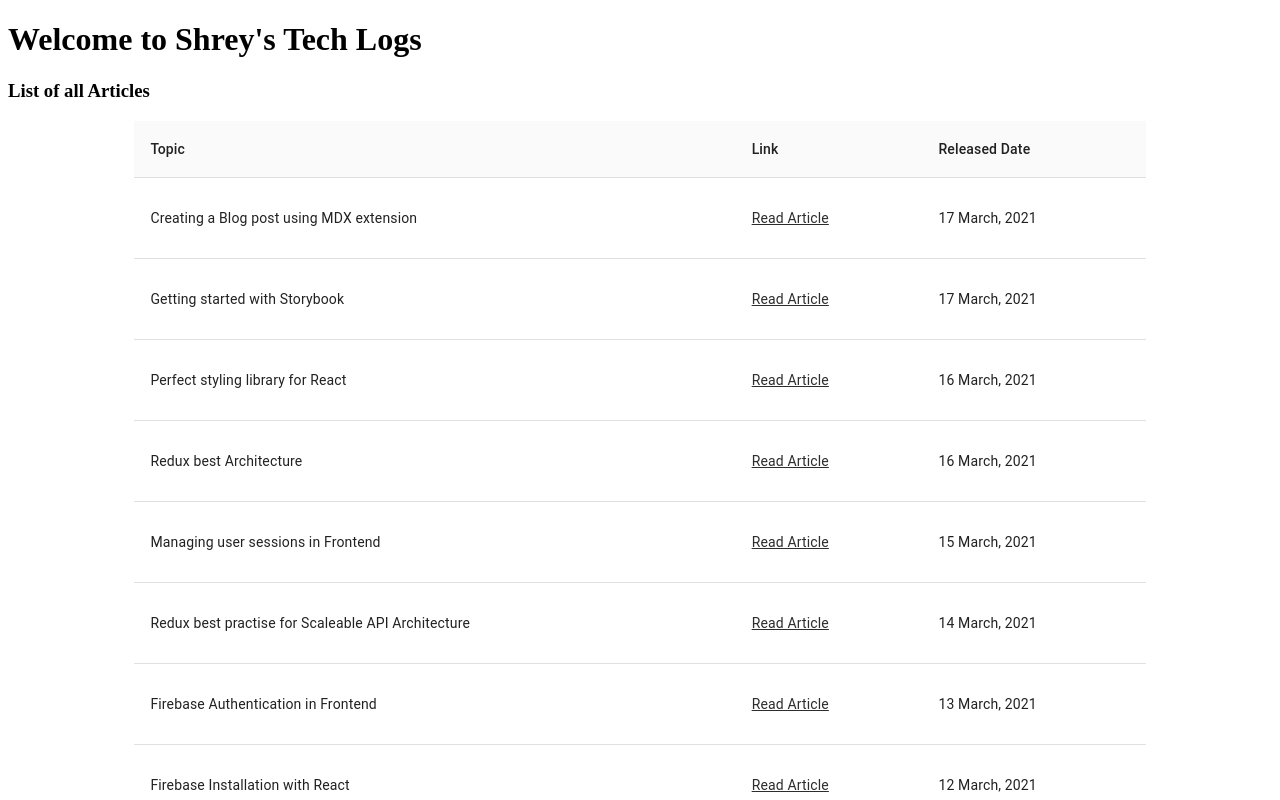
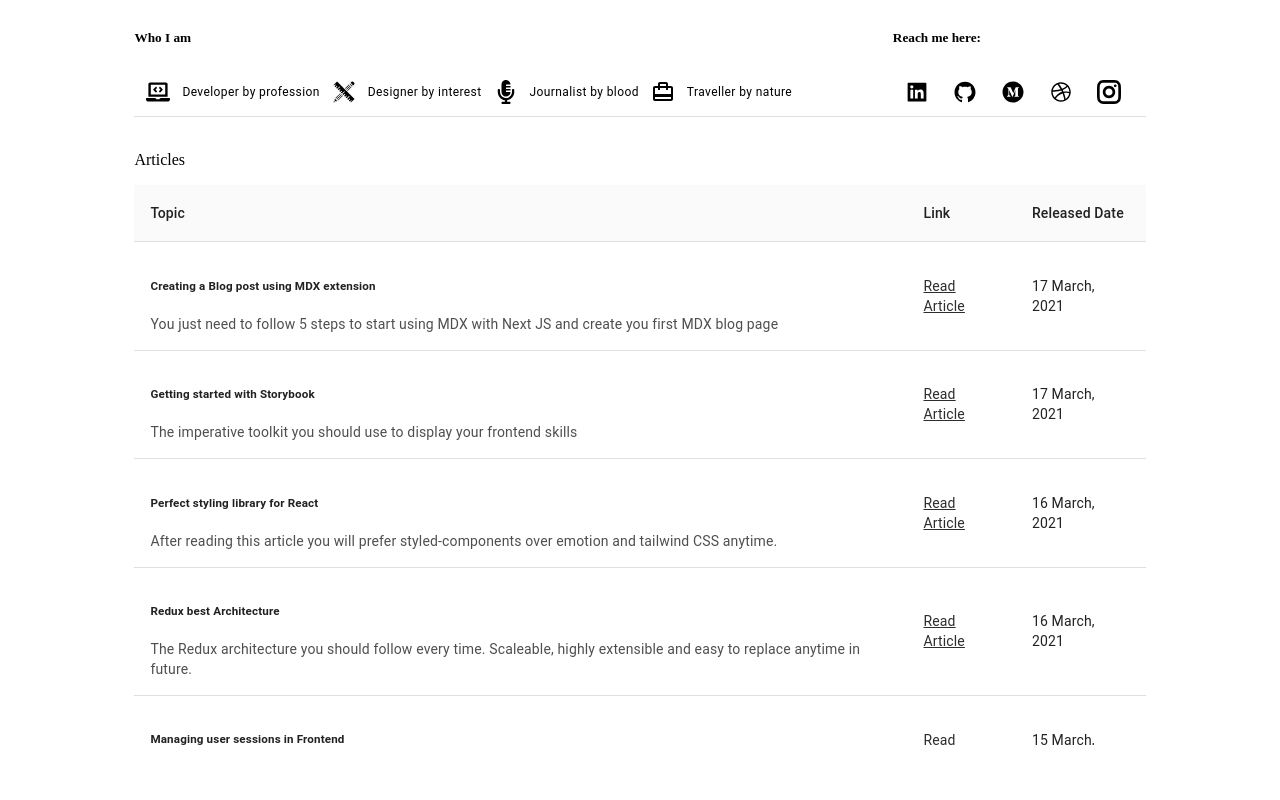
Before and after one commit to shreyvijayvargiya/iHateReadingLogs, a Next.js app: page / in a window 1280 px wide. Shown: the top 800 px of the page. Built offline with nearby package versions, Linux system fonts and the light colour scheme.

Commit message:
completed

```diff
--- a/Components/data.js
+++ b/Components/data.js
@@ -3,60 +3,70 @@ export const articlesData = [
         id: 1,
         topic: 'Building Solid Next JS Architecture',
         date: '11 March, 2021',
+        description: 'Building solid Next JS architecture for react applications.',
         mediumLink: 'https://medium.com/nerd-for-tech/building-solid-next-js-architecture-a8c6702dc67d?source=your_stories_page-------------------------------------'
     },
     {
         id: 2,
         topic: 'Perfect UI library with React',
         date: '12 March, 2021',
+        description: 'Let’s discuss perfect UI library with react i.e. Material UI library and its installation with Next JS.',
         mediumLink: 'https://medium.com/nerd-for-tech/perfect-ui-library-with-react-813f41704584?source=your_stories_page-------------------------------------'
     },
     {
         id: 3,
         topic: 'Firebase Installation with React',
         date: '12 March, 2021',
+        description:'We will install the firebase to react.',
         mediumLink: 'https://medium.com/nerd-for-tech/firebase-installation-with-react-35c9a2434d6f?source=your_stories_page-------------------------------------'
     },
     {
         id: 4,
         topic: 'Firebase Authentication in Frontend',
         date: '13 March, 2021',
+        description: 'Adding firebase authentication using email and google mail.',
         mediumLink: 'https://medium.com/nerd-for-tech/firebase-authentication-in-less-than-5-minutes-dce8ad5b8459?source=your_stories_page-------------------------------------'
     },
     {
         id: 5,
         topic: 'Redux best practise for Scaleable API Architecture',
         date: '14 March, 2021',
+        description: 'Stop fetching data inside of Redux actions',
         mediumLink: 'https://javascript.plainenglish.io/best-scalable-api-architecture-in-frontend-dc6bdd13bbaf?source=your_stories_page-------------------------------------'
     },
     {
         id: 6,
         topic: 'Managing user sessions in Frontend',
         date: '15 March, 2021',
+        description: 'Avoid storing authentication tokens in Redux or LocalStorage, use Cookies instead.',
         mediumLink: 'https://javascript.plainenglish.io/the-easiest-way-to-manage-token-and-created-protected-pages-in-frontend-c60db33f1921?source=your_stories_page-------------------------------------'
     },
     {
         id: 7,
         topic: 'Redux best Architecture ',
         date: '16 March, 2021',
+        description: 'The Redux architecture you should follow every time. Scaleable, highly extensible and easy to replace anytime in future.',
         mediumLink: 'https://medium.com/nerd-for-tech/best-redux-architecture-explained-in-5-minutes-9b993f0169c0?source=your_stories_page-------------------------------------'
     },
     {
         id: 8,
         topic: 'Perfect styling library for React',
         date: '16 March, 2021',
+        description: 'After reading this article you will prefer styled-components over emotion and tailwind CSS anytime.',
         mediumLink: 'https://medium.com/nerd-for-tech/perfect-styling-library-for-react-933c533bd1f4?source=your_stories_page-------------------------------------'
     },
     {
         id: 9,
         topic: 'Getting started with Storybook',
         date: '17 March, 2021',
+        description: 'The imperative toolkit you should use to display your frontend skills',
         mediumLink: 'https://javascript.plainenglish.io/storybook-part-1-an-impressive-kit-you-need-to-showcase-your-frontend-skills-8aa1b04b53b6?source=your_stories_page-------------------------------------'
     },
     {
         id: 10,
         topic: 'Creating a Blog post using MDX extension',
         date: '17 March, 2021',
+        description: 'You just need to follow 5 steps to start using MDX with Next JS and create you first MDX blog page',
         mediumLink: 'https://shreyvijayvargiya26.medium.com/creating-your-blog-with-mdx-in-next-js-691a9368569b?source=your_stories_page-------------------------------------'
     },
 
--- a/Components/index.jsx
+++ b/Components/index.jsx
@@ -1,21 +1,138 @@
 import React from 'react';
-import { TableBody, TableCell, TableContainer, TableHead, TableRow, Table } from '@material-ui/core';
+import { TableBody, TableCell, TableContainer, TableHead, TableRow, Table, IconButton, Grid, Typography, Divider } from '@material-ui/core';
 import { makeStyles } from '@material-ui/core/styles';
 import { articlesData } from './data';
-import Link from 'next/link';
 import { useRouter } from 'next/router';
-
+import { FaLaptopCode, FaMicrophoneAlt } from 'react-icons/fa';
+import { GiPencilRuler, GiMute } from 'react-icons/gi';
+import { MdCardTravel } from 'react-icons/md';
+import { GrInstagram } from 'react-icons/gr';
+import { AiOutlineGithub, AiFillMediumCircle, AiFillLinkedin, AiOutlineDribbble } from 'react-icons/ai';
 
 
 const Home = () => {
-    const [data, setData] = React.useState(articlesData.reverse());
     const styles = useStyles();
     const router = useRouter();
 
+     const [data, setData] = React.useState([
+        {
+            name:'Shrey Vijayvargiya',
+            socialLinks: [
+                {
+                    name: 'LinkedIn',
+                    url: 'https://linkedin.com/in/shrey-vijayvargiya-b62a3a105',
+                    icon: <AiFillLinkedin />,
+                },
+                {
+                    name: 'Github',
+                    url: 'https://github.com/shreyvijayvargiya',
+                    icon: <AiOutlineGithub />,
+                },
+                {
+                    name: 'Medium',
+                    url: 'https://medium.com/@shreyvijayvargiya26',
+                    icon: <AiFillMediumCircle />,
+                },
+                {
+                    name: 'Dribbble',
+                    icon: <AiOutlineDribbble />,
+                    url: 'https://dribbble.com/witness_trey'
+                },
+                {
+                    name: 'Instagram',
+                    icon: <GrInstagram />,
+                    url: 'https://www.instagram.com/shreyvj26/'
+                }
+            ]
+        },
+    ]);
+
+    const Description = () => {
+        return (
+            <Grid container>
+                <Grid item>
+                    <Grid container alignItems="center">
+                        <Grid item>
+                            <IconButton style={{ color: 'black' }}>
+                                <FaLaptopCode />
+                            </IconButton>
+                        </Grid>
+                        <Grid item >
+                            <Typography variant="caption">Developer by profession</Typography>
+                        </Grid>
+                    </Grid>
+                </Grid>
+                <Grid item>
+                    <Grid container alignItems="center">
+                        <Grid item>
+                            <IconButton style={{ color: 'black' }}>
+                                <GiPencilRuler />
+                            </IconButton>
+                        </Grid>
+                        <Grid item >
+                            <Typography variant="caption">Designer by interest</Typography>
+                        </Grid>
+                    </Grid>
+                </Grid>
+                <Grid item>
+                    <Grid container alignItems="center">
+                        <Grid item>
+                            <IconButton style={{ color: 'black' }}>
+                                <FaMicrophoneAlt />
+                            </IconButton>
+                        </Grid>
+                        <Grid item >
+                            <Typography variant="caption">Journalist by blood</Typography>
+                        </Grid>
+                    </Grid>
+                </Grid>
+                <Grid item>
+                    <Grid container alignItems="center">
+                        <Grid item>
+                            <IconButton style={{ color: 'black' }}>
+                                <MdCardTravel />
+                            </IconButton>
+                        </Grid>
+                        <Grid item >
+                            <Typography variant="caption">Traveller by nature</Typography>
+                        </Grid>
+                    </Grid>
+
+                </Grid>
+            </Grid>
+        )
+    }
+
      return (
-        <div>
-            <h3>List of all Articles</h3>
-            <TableContainer>
+        <div className={styles.root}>
+            <Grid container justify="space-between">
+                <Grid item lg={8} md={8} sm={12} xs={12}>
+                    <h5>Who I am</h5>
+                   <Description />
+                </Grid>
+                <Grid item lg={3} md={3} sm={12} xs={!2}>
+                    <h5>Reach me here:</h5>
+                    {data.map(item => {
+                        return (
+                            <div className={styles.iconContainer}>
+                                {item.socialLinks.map(url => {
+                                    return (
+                                        <a href={url.url} target="_blank">
+                                            <IconButton color="primary" style={{ color: 'black' }}>
+                                                {url.icon}
+                                            </IconButton>
+                                        </a>
+                                    )
+                                })}
+                            </div>
+                        )
+                    })}
+                </Grid>
+            </Grid>
+            <Divider />
+            <br />
+            <p>Articles</p>
+            <TableContainer className={styles.tableContainer}>
                 <Table stickyHeader className={styles.table}>
                     <TableHead>
                         <TableRow>
@@ -31,13 +148,12 @@ const Home = () => {
                         </TableRow>
                     </TableHead>
                     <TableBody>
-                        {data.map(item => {
+                        {articlesData.reverse().map(item => {
                             return (
-                                <TableRow  key={item.id} className={styles.tableBodyRow} onClick={() => router.push(item.mediumLink)}>
+                                <TableRow  key={item.id} className={styles.tableBodyRow}>
                                     <TableCell>
-                                        <p>
-                                            {item.topic}
-                                        </p>
+                                        <h5>{item.topic}</h5>
+                                        <span style={{ opacity:0.8 }}>{item.description}</span>
                                     </TableCell>
                                     <TableCell>
                                         <a className={styles.topic} target="_blank" href={item.mediumLink}>Read Article</a>
@@ -71,7 +187,20 @@ const useStyles = makeStyles(theme => ({
         color: '#2d2d2d',
     },
     table: {
+        width: '100%',
+    },
+    root: {
         width: '80%',
-        margin: 'auto'
+        margin: 'auto',
+        textAlign: 'left',
+        [theme.breakpoints.down('md')]: {
+            width: '98%'
+        }
+    },
+    tableContainer: {
+        maxHeight: '70vh',
+        [theme.breakpoints.down('md')]: {
+            height: '100vh'
+        }
     }
 }))
--- a/package.json
+++ b/package.json
@@ -3,7 +3,8 @@
     "@material-ui/core": "^4.11.3",
     "next": "^10.0.9",
     "react": "^17.0.1",
-    "react-dom": "^17.0.1"
+    "react-dom": "^17.0.1",
+    "react-icons": "^4.2.0"
   },
   "scripts": {
     "dev": "next ",
--- a/pages/index.js
+++ b/pages/index.js
@@ -1,12 +1,5 @@
 import React from 'react';
 import Home from '../Components';
 
-const App = () => {
-    return (
-        <div>
-            <h1>Welcome to Shrey's Tech Logs</h1>
-            <Home />
-        </div>
-    );
-};
+const App = () => <Home />;
 export default App;
```
